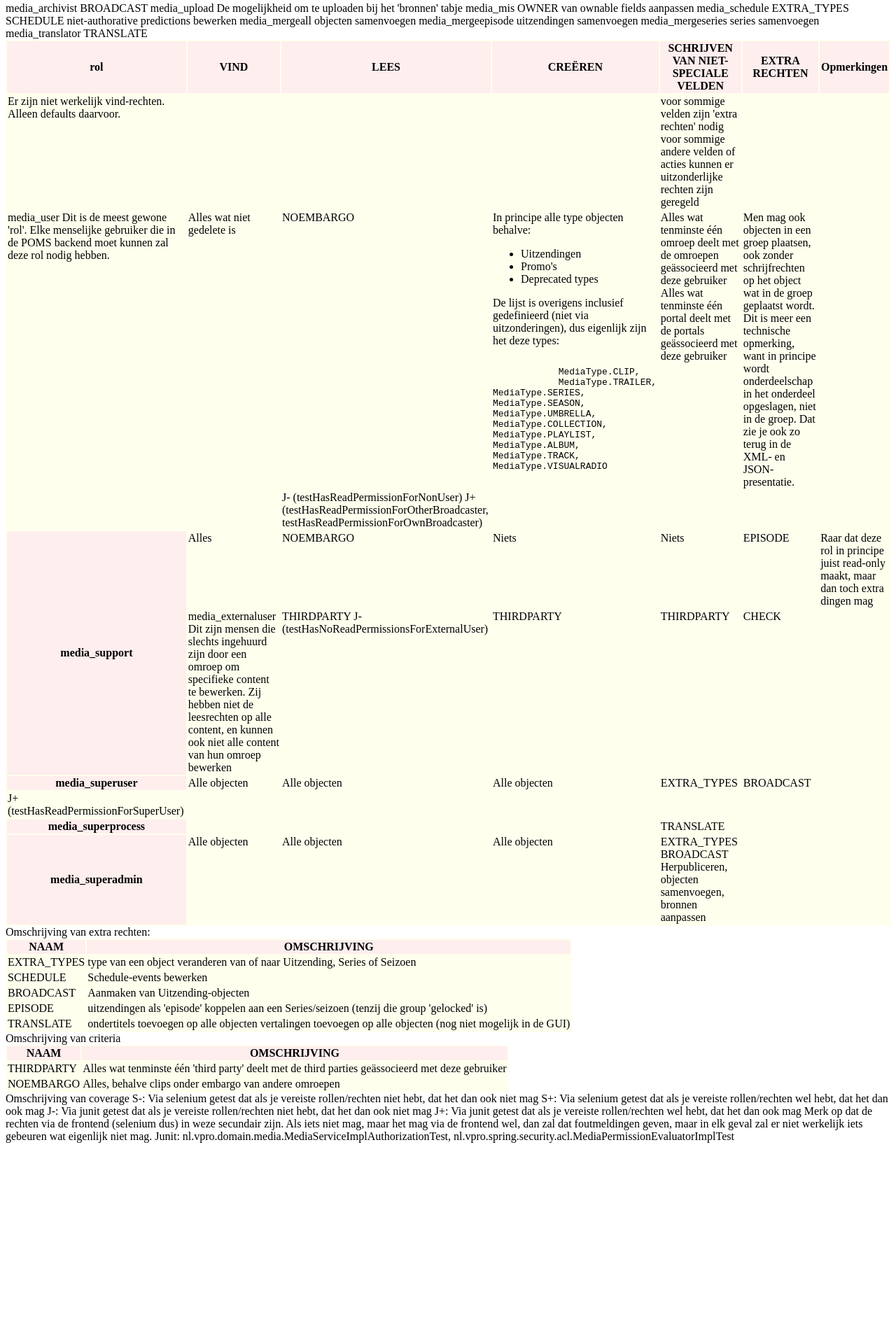
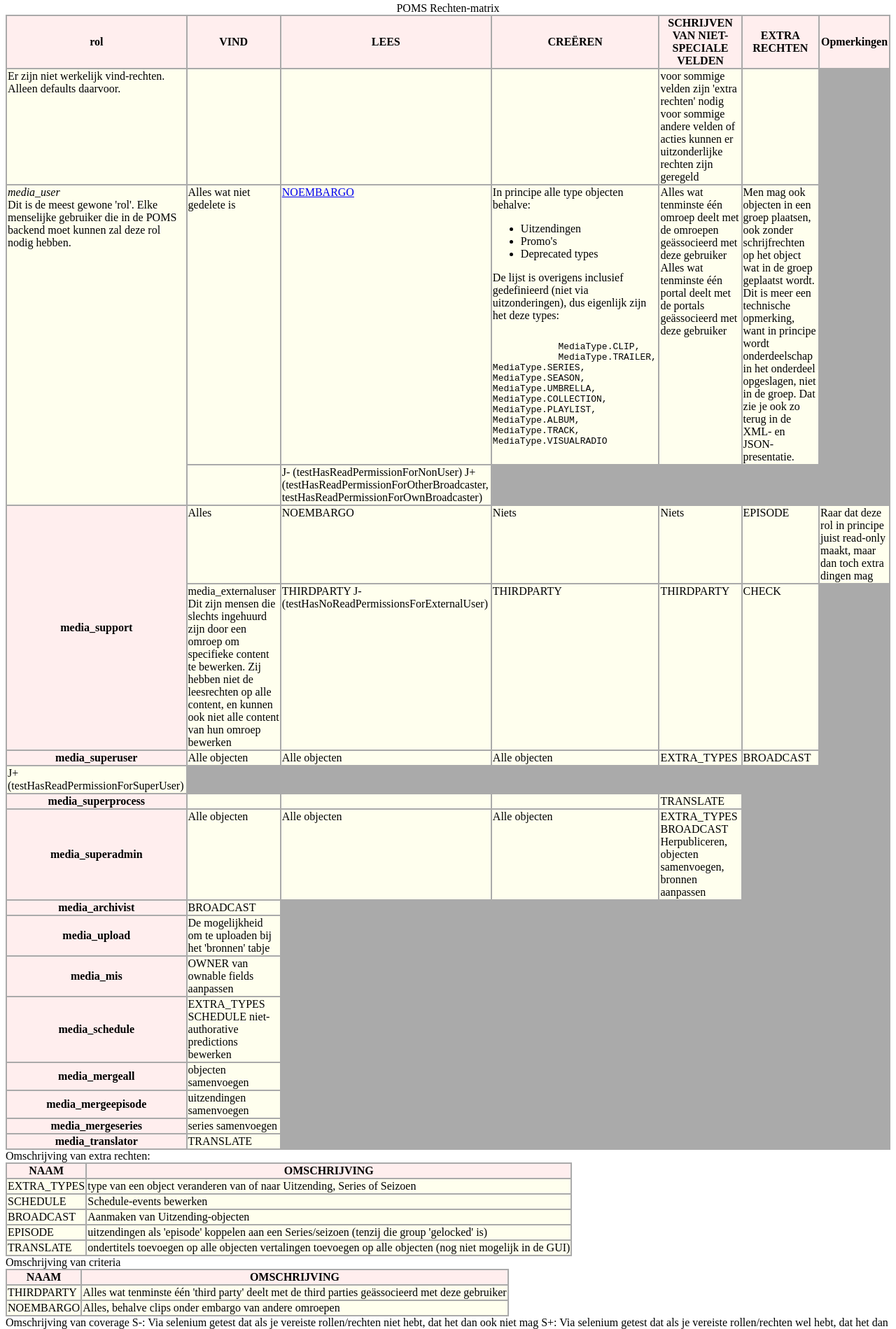
Before and after one commit to npo-poms/poms-parent, a plain HTML site: page RIGHTS.html in a window 1280 px wide. Shown: the part 5-1904 px from the top of the page at 70% size. Before the commit the page ends 1646 px from the top, so only its background shows below. Drawn offline with nearby package versions, Linux system fonts and the light colour scheme.

Commit message:
MSE-4378

```diff
--- a/RIGHTS.html
+++ b/RIGHTS.html
@@ -2,7 +2,13 @@
 <html  xmlns="http://www.w3.org/1999/xhtml">
 <head>
 	<style  type="text/css">
-		table  {
+    body {
+     background: #fff;
+     }
+     table {
+     background: #aaa;
+     }
+		table  td {
 		background: #ffe;
 		}
     table th {
@@ -12,11 +18,33 @@
     table td {
     vertical-align: text-top;
     }
+    #vind {
+    with: 100px;
+    }
 	</style>
+  <script
+  src="https://code.jquery.com/jquery-3.3.1.min.js"
+  integrity="sha256-FgpCb/KJQlLNfOu91ta32o/NMZxltwRo8QtmkMRdAu8="
+  crossorigin="anonymous"></script>
+  <script>
+    $("[href]").click(function(e) {
+    console.log(e);
+    alert('hoi');
+    });
+  </script>
 </head>
 <body>
 
   <table>
+    <caption>POMS Rechten-matrix</caption>
+    <col id="rol" />
+    <col id="vind" />
+    <col id="lees" />
+    <col id="create" />
+    <col  />
+    <col />
+    <col />
+
     <thead>
 	    <tr>
         <th>rol</th>
@@ -38,12 +66,13 @@
     </thead>
     <tbody>
 	    <tr>
-		    <td rowspan="2">media_user
-
-        Dit is de meest gewone 'rol'. Elke menselijke gebruiker die in de POMS backend moet kunnen zal deze rol nodig hebben.
+		    <td rowspan="2">
+          <em>media_user</em>
+          <br />
+          Dit is de meest gewone 'rol'. Elke menselijke gebruiker die in de POMS backend moet kunnen zal deze rol nodig hebben.
 	      </td>
 		    <td>Alles wat niet gedelete is</td>
-		    <td>NOEMBARGO</td>
+		    <td><a href="#noembargo">NOEMBARGO</a></td>
 		    <td>
 			    In principe alle type objecten behalve:
 			    <ul>
@@ -146,30 +175,46 @@ bronnen aanpassen
      </td>
    </tr>
 
+   <tr>
+     <th> media_archivist</th><td>	 	 	 	 	BROADCAST</td>
+   </tr>
+   <tr>
+     <th>media_upload</th>
+	 	 <td>De mogelijkheid om te uploaden bij het 'bronnen' tabje</td>
+   </tr>
+   <tr>
+     <th>media_mis</th>
+     <td>OWNER van ownable fields aanpassen</td>
+   </tr>
 
+   <tr>
+     <th>media_schedule</th>
+     <td>EXTRA_TYPES
 
-media_archivist	 	 	 	 	BROADCAST
-media_upload	 	 	 	 	De mogelijkheid om te uploaden bij het 'bronnen' tabje
-media_mis
-OWNER van ownable fields aanpassen
+     SCHEDULE
 
+     niet-authorative predictions bewerken
+     </td>
+   </tr>
+   <tr>
 
-media_schedule
-EXTRA_TYPES
-
-SCHEDULE
-
-niet-authorative predictions bewerken
-
-
-media_mergeall	 	 	 	 	objecten samenvoegen
-media_mergeepisode	 	 	 	 	uitzendingen samenvoegen
-media_mergeseries	 	 	 	 	series samenvoegen
-media_translator
-TRANSLATE
-
-</tr>
-</tbody>
+     <th>media_mergeall</th>
+	 	 <td>objecten samenvoegen
+     </td>
+   </tr>
+   <tr>
+     <th>media_mergeepisode</th>
+	 	 <td>uitzendingen samenvoegen</td>
+   </tr>
+   <tr>
+     <th>media_mergeseries</th>
+	 	 <td>series samenvoegen</td>
+   </tr>
+   <tr>
+     <th>media_translator</th>
+     <td>TRANSLATE</td>
+   </tr>
+    </tbody>
  </table>
 Omschrijving van extra rechten:
 
@@ -198,7 +243,7 @@ Omschrijving van criteria
   </thead>
   <tbody>
     <tr><td>THIRDPARTY</td><td>Alles wat tenminste één 'third party' deelt met de third parties geässocieerd met deze gebruiker</td></tr>
-    <tr><td>NOEMBARGO</td><td>Alles, behalve clips onder embargo van andere omroepen</td></tr>
+    <tr><td id="noembargo">NOEMBARGO</td><td>Alles, behalve clips onder embargo van andere omroepen</td></tr>
   </tbody>
 </table>
 
```
